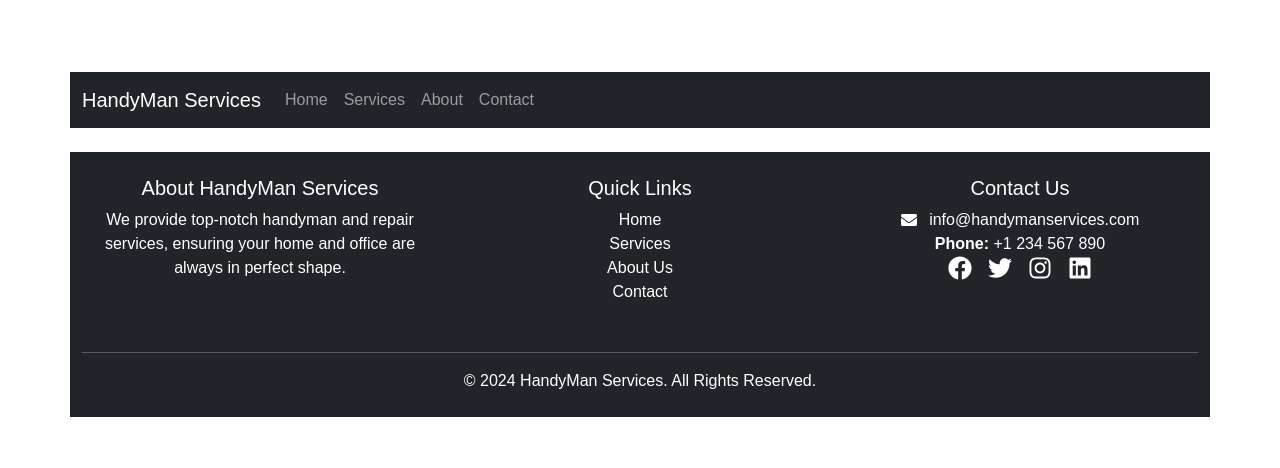
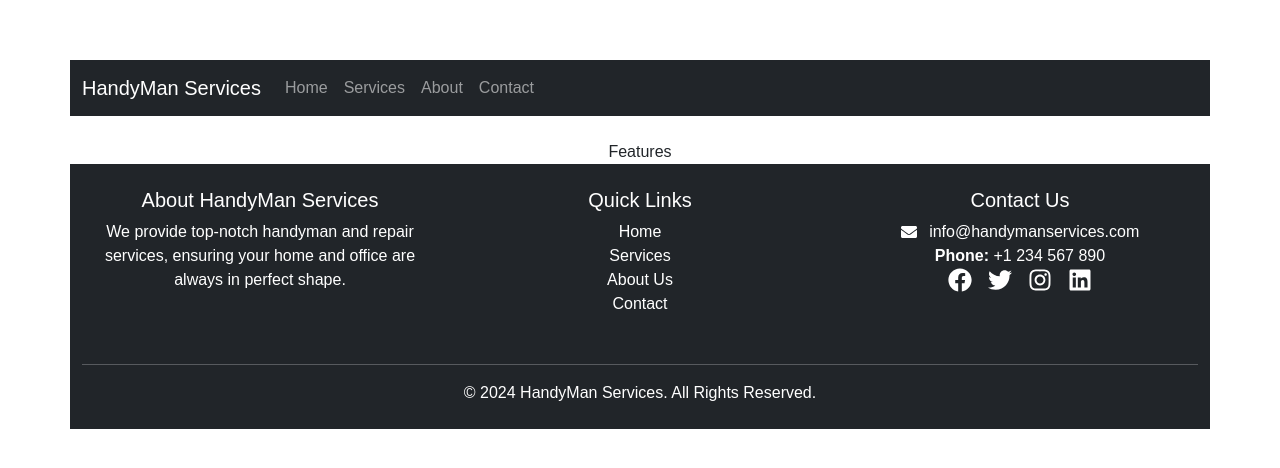
Before and after one commit to nurulazam-dev/mna-handyman-platform, a React (Vite) app: page / in a window 1280 px wide. Shown: the part 156-624 px from the top of the page. Built offline with nearby package versions, Linux system fonts and the light colour scheme.

Commit message:
Features component create

```diff
--- /dev/null
+++ b/src/components/Features.jsx
@@ -0,0 +1,7 @@
+import React from "react";
+
+const Features = () => {
+  return <div>Features</div>;
+};
+
+export default Features;
--- a/src/pages/Home.jsx
+++ b/src/pages/Home.jsx
@@ -1,9 +1,11 @@
+import Features from "../components/Features";
 import Hero from "../components/Hero";
 
 const Home = () => {
   return (
     <>
       <Hero />
+      <Features />
     </>
   );
 };
```
